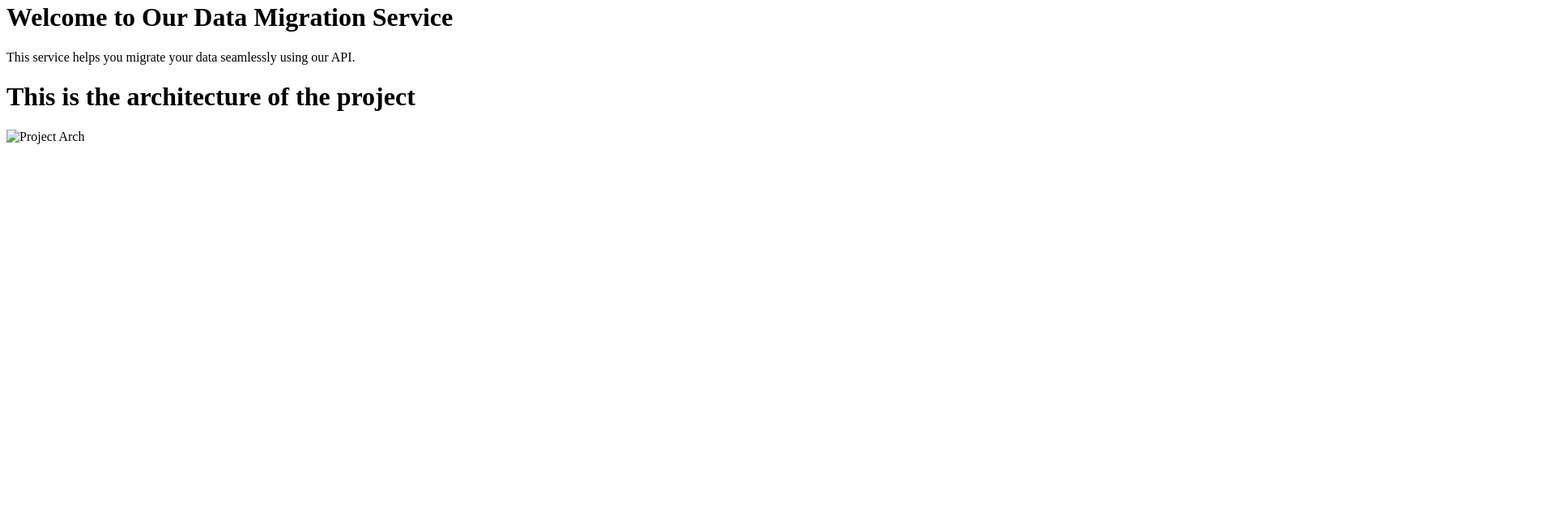
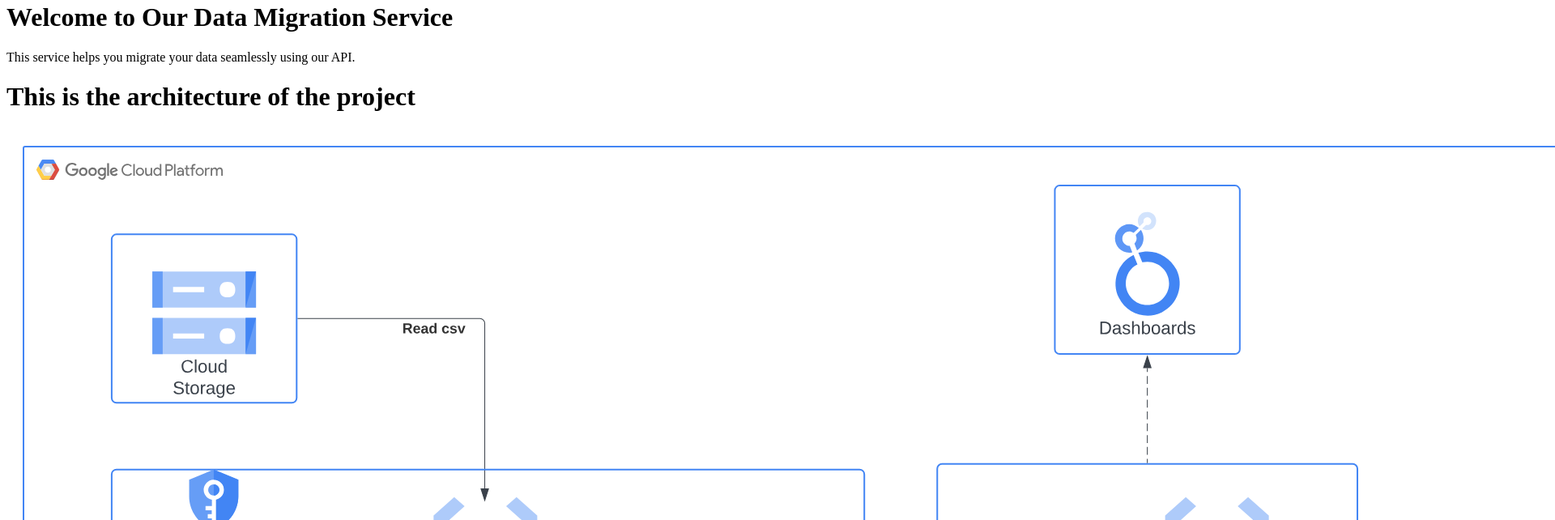
Before and after one commit to juand-gv/ETLwithGCP, a plain HTML site: page docs/index.html in a window 1280 px wide. Shown: the part 1054-1696 px from the top of the page at 81% size, 1920 px wide, since content can reach past the window. Before the commit the page ends 1240 px from the top, so only its background shows below. Drawn offline with Linux system fonts and the light colour scheme.

Commit message:
index.html for github pages

```diff
--- a/docs/index.html
+++ b/docs/index.html
@@ -12,6 +12,6 @@
 
 
     <h1>This is the architecture of the project</h1>
-    <img src="images/GlobantCh1.svg" alt="Project Arch">
+    <img src="images/GlobantArch.svg" alt="Project Arch">
 </body>
 </html>
```
